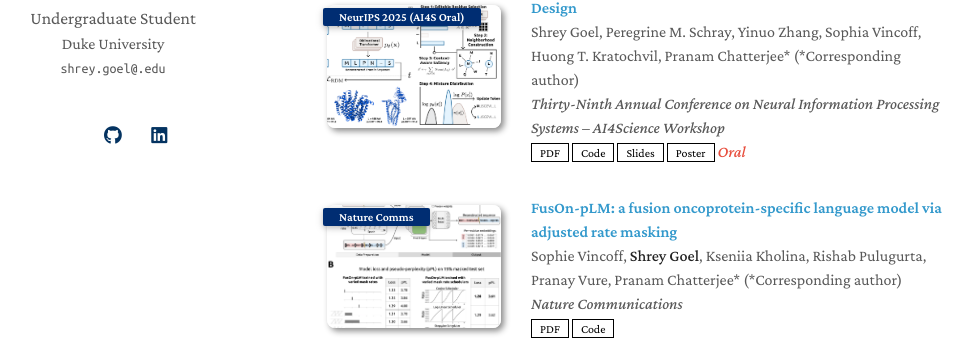
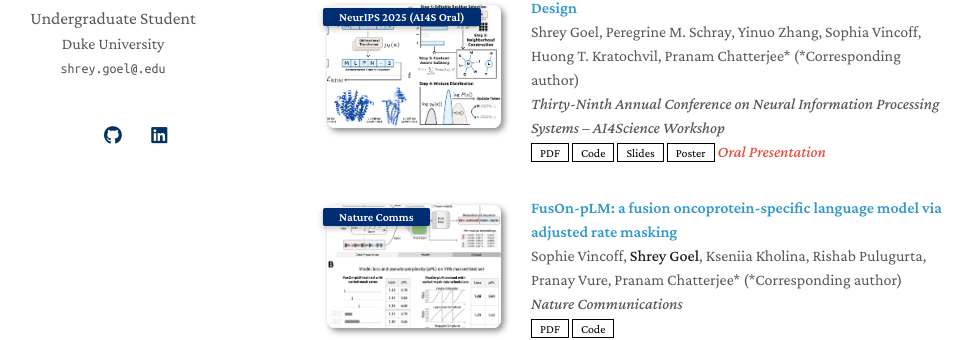
Before and after one commit to shreygoel09/shreygoel09.github.io, a Jekyll site: the page built from index.md, in a window 1280 px wide and 900 px high, scrolled down 638 px. Shown: the part 270-610 px from the top of the window, without its empty margins (163-1135 px from the left). Built offline with Jekyll 4.4.1, drawn with Linux system fonts in a browser that asks for light colours; a style sheet for code colours, icons or effects is not loaded; our own code applies the rules of GitHub Pages for plain Markdown files.

Commit message:
Update publications.yml

```diff
--- a/_data/publications.yml
+++ b/_data/publications.yml
@@ -18,7 +18,7 @@ main:
     slides: ./assets/img/memdlm_slides.pdf
     poster: ./assets/img/memdlm_poster.pdf
     image: ./assets/img/memdlm.png
-    notes: Oral
+    notes: Oral Presentation
 
   - title: "FusOn-pLM: a fusion oncoprotein-specific language model via adjusted rate masking"
     authors: Sophie Vincoff, <strong>Shrey Goel</strong>, Kseniia Kholina, Rishab Pulugurta, Pranay Vure, Pranam Chatterjee* (*Corresponding author)
```
